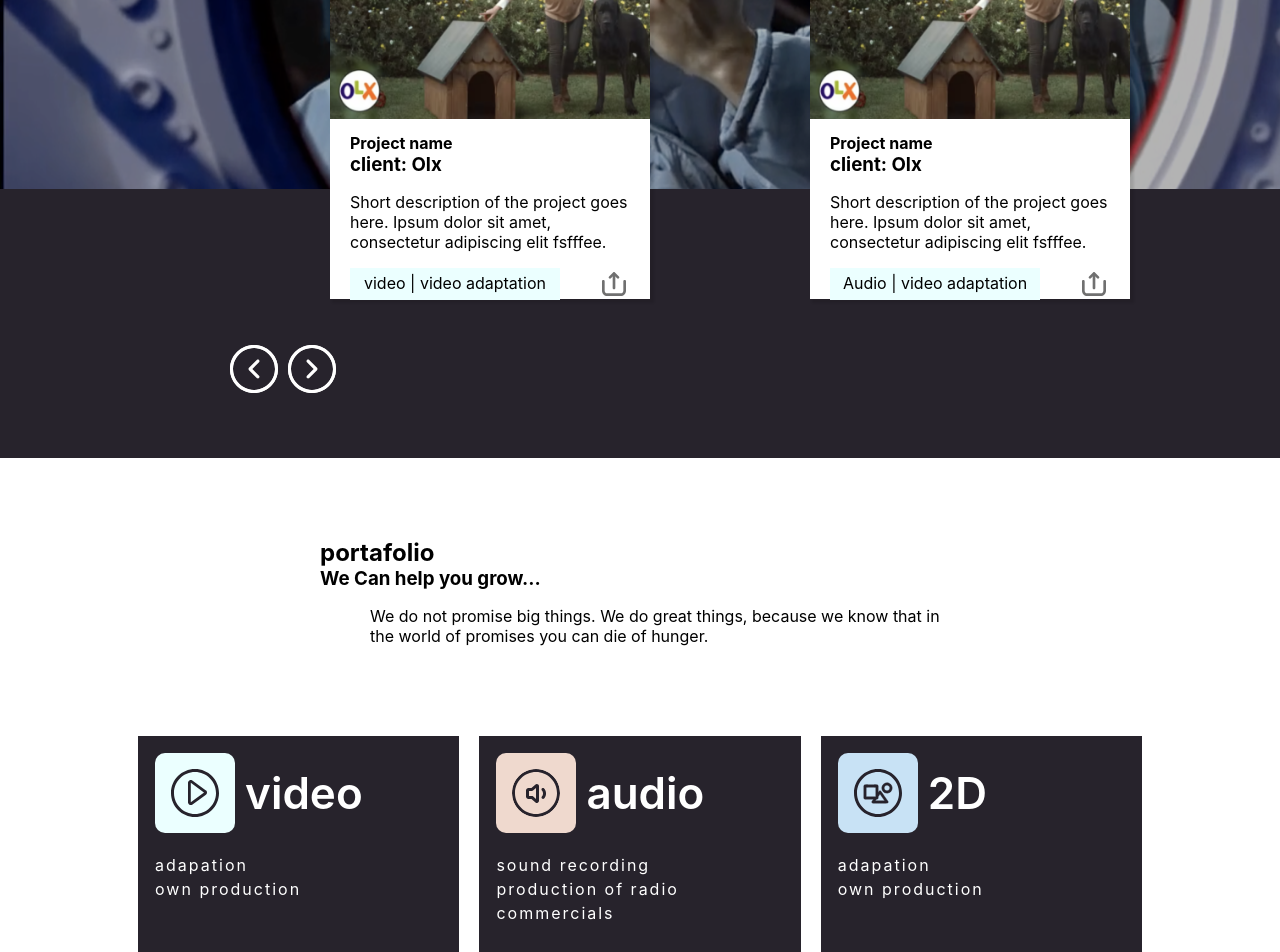
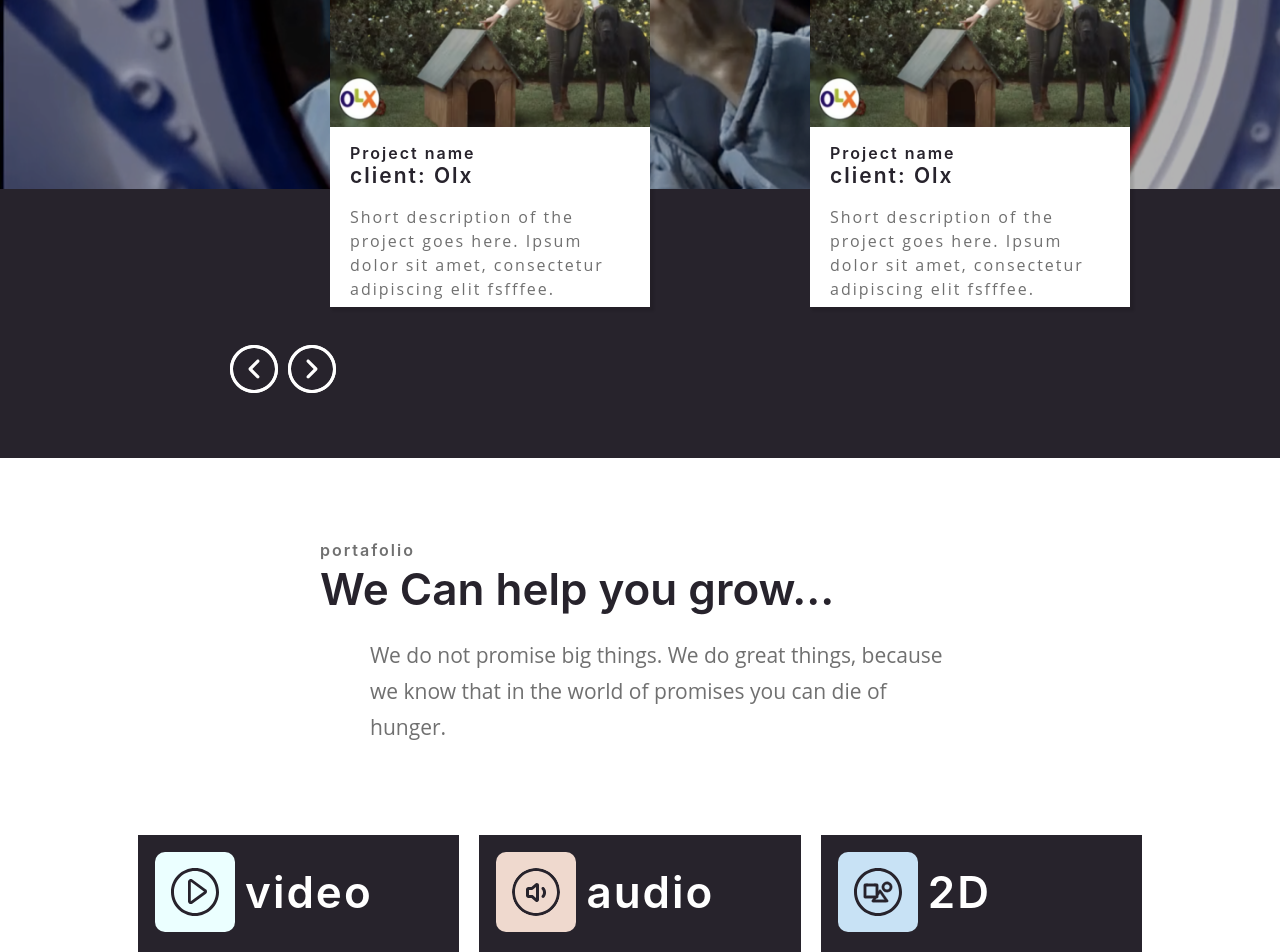
Before and after one commit to Walls-Team/zlatenLanding, a React (Create React App) app: page / in a window 1280 px wide. Shown: the part 560-1512 px from the top of the page. Built offline with nearby package versions, Linux system fonts and the light colour scheme.

Commit message:
font & background

```diff
--- a/src/components/cards/Card.js
+++ b/src/components/cards/Card.js
@@ -27,7 +27,15 @@ function Card({title, imageSource, cliente, format,type,id,link="/"}) {
       <div className ="card-body">
            <h4>{title}</h4>
            <h3>{cliente}</h3>
-           <p>Short description of the project goes here.  Ipsum dolor sit amet, consectetur adipiscing elit fsfffee.</p>
+           <p style={{
+            fontFamily:'Open Sans',
+            fontSize: '16px',
+            lineHeight: '24px',
+            fontWeight: '400',
+            color: '#707070',
+           }}
+           >
+            Short description of the project goes here.  Ipsum dolor sit amet, consectetur adipiscing elit fsfffee.</p>
            <div className='contentElementsCard'>
             <div style={{background: '#EBFFFF' }}>{format}</div>
             <DownloadIcon/>
--- a/src/components/css/ButtonYellow.scss
+++ b/src/components/css/ButtonYellow.scss
@@ -19,8 +19,12 @@
     cursor: pointer;
 
     .connect{
-        color: black;
+        color: #27232C;
         margin: auto;
+        font-weight: 600;
+        font-size: 16px;
+        line-height: 24px;
+        letter-spacing: 1px;
     }
 }
 
--- a/src/components/css/Card.scss
+++ b/src/components/css/Card.scss
@@ -16,7 +16,22 @@ h4 {
 
     a{
         text-decoration: none;
-        color: black;
+        color: #27232C;
+        font-weight: 400;
+        font-size: 16px;
+        line-height: 24px;
+        letter-spacing: 2px;
+    }
+    h4{
+        font-weight: 600;
+        font-size: 16px;
+        line-height: 20px;
+    }
+    h3{
+        font-weight: 600;
+        font-size: 21px;
+        line-height: 26px;
+        color: #27232C;
     }
 }
 .card-body {
--- a/src/components/css/Footer.scss
+++ b/src/components/css/Footer.scss
@@ -8,8 +8,6 @@
     width: 100%;
     padding: 0;
     background-color: white;
-    box-shadow: 15px 5px 7px black;
-
     .follow {
         font-family: 'Montserrat';
         font-style: normal;
--- a/src/components/css/Navbar.scss
+++ b/src/components/css/Navbar.scss
@@ -46,8 +46,6 @@
                 color: #27232C;
                 text-decoration: none;
                 width: 84px;
-                font-family: 'Montserrat';
-                font-style: normal;
                 font-weight: 400;
                 font-size: 16px;
                 line-height: 24px;
--- a/src/components/css/Productions.scss
+++ b/src/components/css/Productions.scss
@@ -36,11 +36,11 @@
     }
 
     p {
-        font-style: normal;
+        font-family: 'Montserrat';
         font-weight: 400;
         font-size: 16px;
         line-height: 24px;
-        color: #FFF;
+        color: #FFFFFF;
         letter-spacing: 2px;
     }
 }
--- a/src/index.scss
+++ b/src/index.scss
@@ -1,8 +1,7 @@
 body {
   margin: 0;
-  font-family: -apple-system, BlinkMacSystemFont, 'Segoe UI', 'Roboto', 'Oxygen',
-    'Ubuntu', 'Cantarell', 'Fira Sans', 'Droid Sans', 'Helvetica Neue',
-    sans-serif;
+  font-family: -apple-system, BlinkMacSystemFont, 'Montserrat';
+  font-style: normal;
   -webkit-font-smoothing: antialiased;
   -moz-osx-font-smoothing: grayscale;
 }
--- a/src/pages/about.js
+++ b/src/pages/about.js
@@ -12,7 +12,7 @@ const About = () => {
       <div className="backgroundAbout"/>
       <div className="item-one">
         <span>{t("about.about")}</span>
-        <h1>{t("about.header")}</h1>
+        <h2>{t("about.header")}</h2>
         <p>{t("about.description")}</p>
       </div>
       <div className="images">
--- a/src/pages/css/About.scss
+++ b/src/pages/css/About.scss
@@ -20,6 +20,24 @@
         top: 4em;
     }
 }
+span{
+    font-weight: 600;
+    font-size: 16px;
+    line-height: 24px;
+    letter-spacing: 2px;
+}
+h2{
+    font-weight: 600;
+    font-size: 44px;
+    line-height: 54px;
+}
+p {
+    font-family: 'Open Sans';
+    font-style: normal;
+    font-weight: 400;
+    font-size: 21px;
+    line-height: 36px;
+}
 .item-one{
     margin: auto;
     width: 50%;
@@ -31,7 +49,9 @@
     margin: auto;
     width: 50%;
     padding-bottom: 50px;
-
+    span{
+        color: #707070;
+    }
     p{
         margin-left: 50px;
     }
--- a/src/pages/css/Home.scss
+++ b/src/pages/css/Home.scss
@@ -4,6 +4,21 @@
 
     p{
         margin-left: 50px;
+        font-family: 'Open Sans';
+        font-style: normal;
+        font-weight: 400;
+        font-size: 21px;
+        line-height: 36px;
+    }
+    h2{
+        font-size: 16px;
+        line-height: 24px;
+        letter-spacing: 2px;
+    }
+    h3{
+        font-weight: 600;
+        font-size: 44px;
+        line-height: 54px;
     }
 }
 
--- a/src/pages/css/Portafolio.scss
+++ b/src/pages/css/Portafolio.scss
@@ -1,5 +1,4 @@
 .bgPortafolio {
-  background: #27232C;
   min-height: 520px;
   position: absolute;
   z-index: -1;
@@ -13,7 +12,7 @@
 }
 
 .portafolio {
-  // background: #F4F4F4;
+  background-color: #F4F4F4;
   position: relative;
   width: 100%;
 
@@ -58,6 +57,7 @@
   width: 100%;
   padding-top: 4%;
   color: #fff;
+  background: #27232C;
   // z-index: 1;
 }
 
@@ -75,8 +75,6 @@
 
   span {
     position: relative;
-    font-family: "Montserrat";
-    font-style: normal;
     font-weight: 600;
     font-size: 16px;
     line-height: 24px;
@@ -85,8 +83,6 @@
 
   h1 {
     margin-top: 0;
-    font-family: "Montserrat";
-    font-style: normal;
     font-weight: 600;
     font-size: 52px;
     line-height: 68px;
--- a/src/pages/home.js
+++ b/src/pages/home.js
@@ -13,14 +13,23 @@ const Home = () => {
     <div className="home">
       <Header />
       <div className='content-text'>
-        <h2>{t("home.portafolio")}</h2>
-        <h3>{t("home.help")}</h3>
-        <p>{t("home.great")} </p>
+        <h2 style={{
+            color: '#707070',
+            fontWeight: '600',
+           }}>{t("home.portafolio")}</h2>
+        <h3 style={{
+            color: '#27232C',
+           }}>{t("home.help")}</h3>
+        <p style={{
+            color: '#707070',
+           }}>{t("home.great")} </p>
       </div>
        <Productions />
       <div className='background'>
       <div className="content-text">
-        <h2>{t("home.about")}</h2>
+        <h2 style={{
+            fontWeight: '400',
+           }}>{t("home.about")}</h2>
         <h3>{t("home.makes")}</h3>
         <p>{t("home.projects")}</p>
       </div>
```
